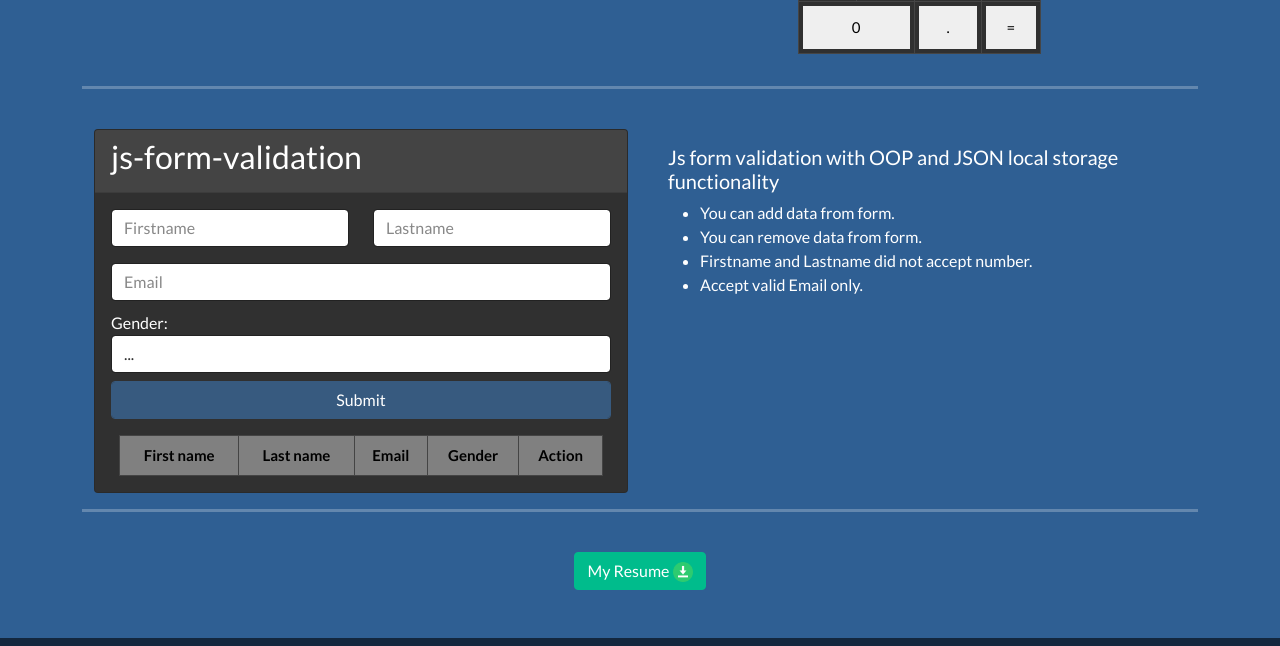
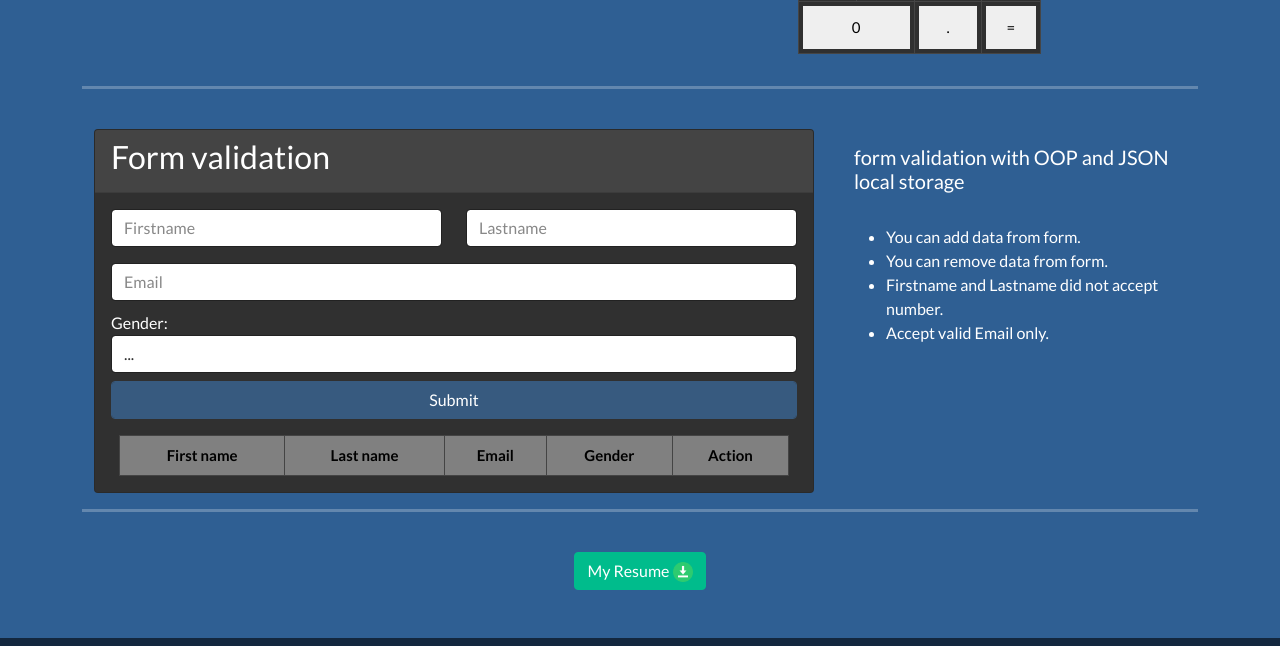
Before and after one commit to Zhi0105/portfolio, a plain HTML site: page index.html in a window 1280 px wide. Shown: the part 1818-2464 px from the top of the page. Drawn offline with nearby package versions, Linux system fonts and the light colour scheme.

Commit message:
Modifying Form

```diff
--- a/index.html
+++ b/index.html
@@ -210,10 +210,10 @@
 
 
                         <!-- JS_FORM_VALIDATION START -->
-                        <div class="col-12 mt-4 col-md-6">
+                        <div class="col-12 mt-4 col-md-8">
                             <div class="card w-100">
                                 <div class="card-header">
-                                    <h3>js-form-validation</h3>
+                                    <h3>Form validation</h3>
                                 </div>
                                 <div class="card-body">
                                     <!--FORM-->
@@ -222,10 +222,10 @@
                                             <div class="form-group">
                                                 <div class="row">
                                                     <div class="col-6">
-                                                        <input type="text" id="fname" placeholder="Firstname" class="form-control" maxlength="40" onkeypress="return /[a-z]/i.test(event.key)" required>
+                                                        <input type="text" id="fname" placeholder="Firstname" class="form-control" maxlength="20" onkeypress="return /[a-z]/i.test(event.key)" required>
                                                     </div>
                                                     <div class="col-6">
-                                                        <input type="text" id="lname" placeholder="Lastname" class="form-control" maxlength="40" onkeypress="return /[a-z]/i.test(event.key)" required>
+                                                        <input type="text" id="lname" placeholder="Lastname" class="form-control" maxlength="20" onkeypress="return /[a-z]/i.test(event.key)" required>
                                                     </div>
                                                     <div class="col-12 mt-3">
                                                         <input type="Email" id="email" placeholder="Email" class="form-control" required>
@@ -265,9 +265,9 @@
                                     </div>
                                 </div>
                         </div>
-                        <div class="col-12 mt-4 col-md-6">
+                        <div class="col-12 mt-4 col-md-4">
                             <div class="alert" role="alert">
-                                <h5 class="alert-heading">Js form validation with OOP and JSON local storage functionality</h5>
+                                <h5 class="alert-heading">form validation with OOP and JSON local storage</h5><br>
                                 <ul>
                                     <li><span>You can add data from form.</span></li>
                                     <li><span>You can remove data from form.</span></li>
```
